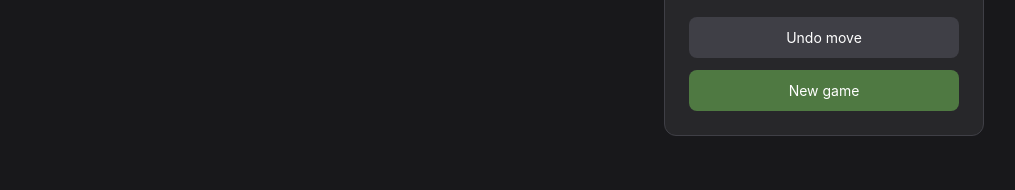
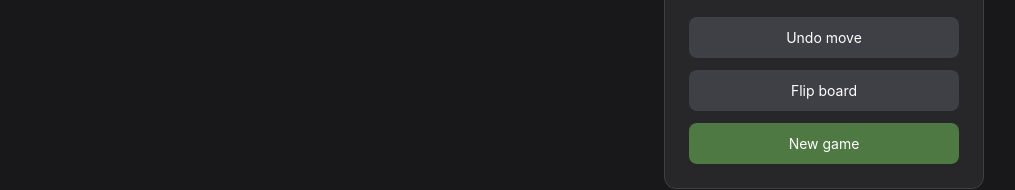
Before and after one commit to VCRAM99/adaptive-chess-trainer, a React (Vite) app: page / in a window 1280 px wide. Shown: the part 498-688 px from the top of the page, without its empty margins (132-1147 px from the left). Built offline with nearby package versions, Linux system fonts and the light colour scheme.

Commit message:
Add chessboard orientation controls

```diff
--- a/src/App.tsx
+++ b/src/App.tsx
@@ -8,6 +8,9 @@ import "./App.css";
 function App() {
   // Store the current chess game in React state.
   const [game, setGame] = useState(() => new Chess());
+
+  const [boardOrientation, setBoardOrientation] =
+  useState<"white" | "black">("white");
 
   // Create a copy while preserving the game's move history.
   function copyGame(): Chess {
@@ -57,6 +60,13 @@ function App() {
     }
   }
 
+  // Flip the board orientation.
+  function flipBoard() {
+    setBoardOrientation((current) =>
+      current === "white" ? "black" : "white"
+    );
+  }
+
   // Determine which player's turn it is.
   function getGameStatus(): string {
     if (game.isCheckmate()) {
@@ -98,7 +108,7 @@ function App() {
       );
     },
 
-    boardOrientation: "white" as const,
+    boardOrientation: boardOrientation,
 
     lightSquareStyle: {
       backgroundColor: "#eeeed2",
@@ -171,7 +181,9 @@ function App() {
             <button onClick={undoMove}>
               Undo move
             </button>
-
+            <button onClick={flipBoard}>
+              Flip board
+            </button>
             <button onClick={startNewGame}>
               New game
             </button>
```
